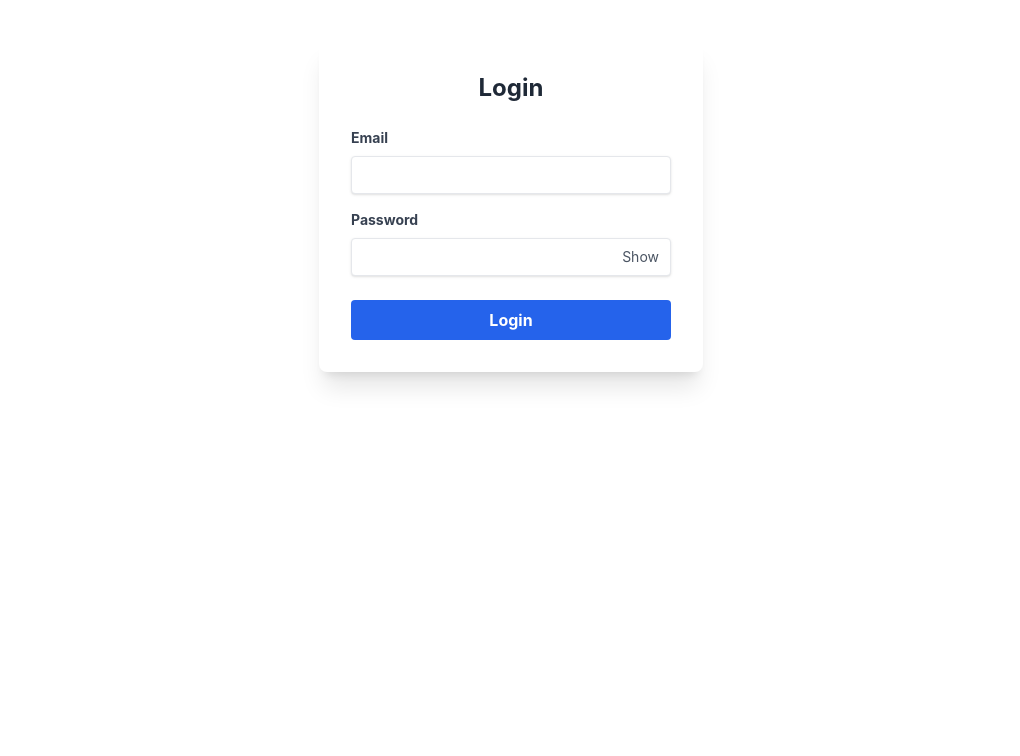
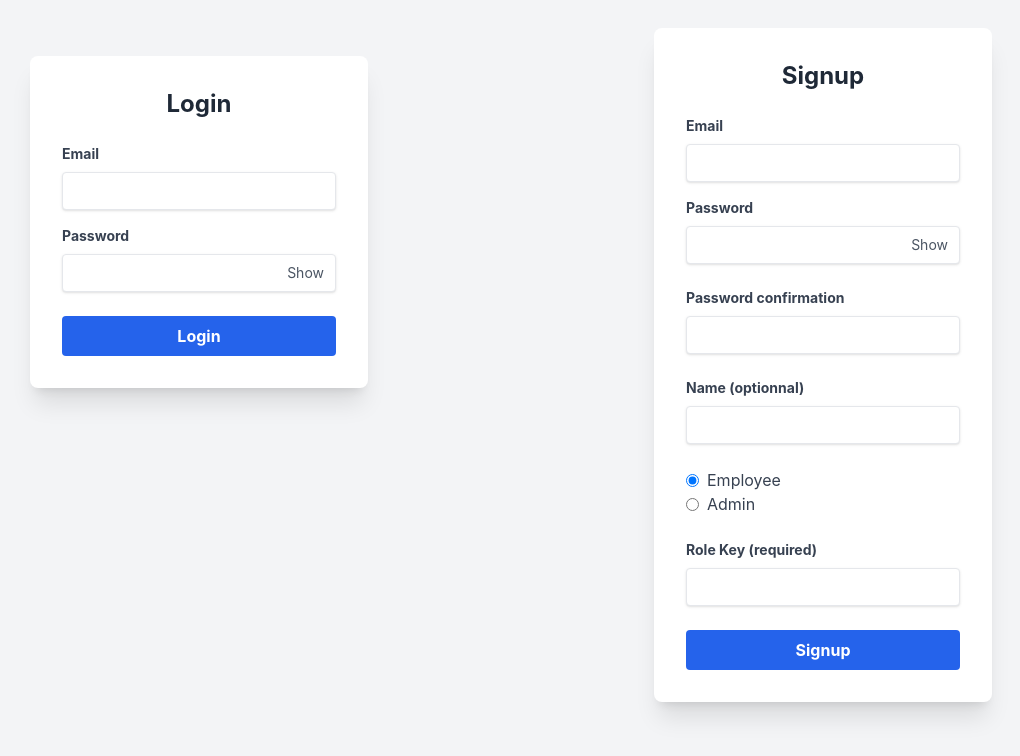
Before and after one commit to AyoubELGUELTA/Daily-Crumb-Order-Manager_full, a React (Create React App) app in the folder frontend/daily_crumb_app/: page /login in a window 1280 px wide. Shown: the top 756 px of the page, without its empty margins (129-1149 px from the left). Built offline with nearby package versions, Linux system fonts and the light colour scheme.

Commit message:
AUthentification page almost done, have to fix the message apparition when we signup to make sure it is the one from the backend, and idk why we cannot signup it does an error ahve to fix it.

```diff
--- a/frontend/daily_crumb_app/src/components/users/AuthSignupForm.js
+++ b/frontend/daily_crumb_app/src/components/users/AuthSignupForm.js
@@ -1,5 +1,5 @@
-import React, { useState } from 'react';
-
+import { useState } from 'react';
+// import TimedParagraph from './utilities/TimedParagraph'; exemple d'utilisation de useEffect.
 const AuthSignupForm = (props) => {
 
     const [enteredFormData, setEnteredFormData] = useState({
@@ -7,29 +7,66 @@ const AuthSignupForm = (props) => {
         password: "",
         confirmPassword: "",
         name: "",
-        role: ""
+        role: "Employee",
+        keyRole: ""
 
     })
+
+
+
+
+
+
+    const [showPassword, setShowPassword] = useState(false);
+
+    const togglePasswordVisiblity = () => {
+        setShowPassword(prevShowPassword => !prevShowPassword)
+    }
+
+
+    const [formError, setFormError] = useState("");
+
+
 
     const changeHandler = (event) => {
         const { name, value } = event.target;
 
-        setEnteredFormData(prevData => ({
-            ...prevData,
-            [name]: value
-        }));
+        setEnteredFormData(prevData => {
+            const updatedData = {
+                ...prevData,
+                [name]: value
+            }
 
+
+            if (name === "password" || name === "confirmPassword") {
+                if (updatedData.password !== updatedData.confirmPassword) {
+                    setFormError("Passwords are not matching.");
+                } else {
+                    setFormError("");
+                }
+            }
+
+            return updatedData;
+        });
     }
-
 
     const submitHandler = (event) => {
         event.preventDefault();
+
+        if (!(enteredFormData.password === enteredFormData.confirmPassword)) {
+            setFormError("Passwords are not matching.")
+            return
+        }
+
+        setFormError("")
 
         const userAttemptDataPosting = {
             email: enteredFormData.email,
             password: enteredFormData.password,
             name: enteredFormData.name || "Unknown",
-            role: enteredFormData.role
+            role: enteredFormData.role,
+            keyRole: enteredFormData.keyRole
+
         }
 
         props.signupHandler(userAttemptDataPosting);
@@ -38,22 +75,9 @@ const AuthSignupForm = (props) => {
 
     };
 
-    const [showPassword, setShowPassword] = useState(false);
-
-    const togglePasswordVisiblity = () => {
-        setShowPassword(prevShowPassword => !prevShowPassword)
-    }
-
-    const [isPasswordMatching, setIsPasswordMatching] = useState(false);
-
-    const checkPasswordConfirmation = () => {
-        setIsPasswordMatching(prevIsPasswordMatching => enteredFormData.password === enteredFormData.confirmPassword)
-    }
-
-
     return (
         <form onSubmit={submitHandler} className="bg-white p-8 rounded-lg shadow-xl max-w-sm mx-auto mt-10">
-            <h2 className="text-2xl font-bold text-center mb-6 text-gray-800">Login</h2>
+            <h2 className="text-2xl font-bold text-center mb-6 text-gray-800">Signup</h2>
             <div className="mb-4">
                 <label htmlFor='email' className="block text-gray-700 text-sm font-bold mb-2">Email</label>
                 <input
@@ -66,6 +90,7 @@ const AuthSignupForm = (props) => {
                     onChange={changeHandler}
                 />
             </div>
+
             <div className="mb-6">
                 <label htmlFor='password' className="block text-gray-700 text-sm font-bold mb-2">Password</label>
                 <div className="relative">
@@ -87,6 +112,90 @@ const AuthSignupForm = (props) => {
                     </button>
                 </div>
             </div>
+
+            <div className="mb-6">
+                <label htmlFor='confirmPassword' className="block text-gray-700 text-sm font-bold mb-2">Password confirmation</label>
+                <div className="relative">
+                    <input
+                        className="shadow appearance-none border rounded w-full py-2 px-3 text-gray-700 leading-tight focus:outline-none focus:ring-2 focus:ring-blue-500 focus:border-transparent"
+                        type='password'
+                        required
+                        id='confirmPassword'
+                        name='confirmPassword'
+                        value={enteredFormData.confirmPassword}
+                        onChange={changeHandler}
+                    />
+                </div>
+            </div>
+
+            <div className="mb-6">
+                <label htmlFor='name' className="block text-gray-700 text-sm font-bold mb-2">Name (optionnal)</label>
+                <div className="relative">
+                    <input
+                        className="shadow appearance-none border rounded w-full py-2 px-3 text-gray-700 leading-tight focus:outline-none focus:ring-2 focus:ring-blue-500 focus:border-transparent"
+                        type='text'
+                        id='name'
+                        name='name'
+                        value={enteredFormData.name}
+                        onChange={changeHandler}
+                    />
+
+                </div>
+
+            </div>
+
+            <div className="mb-6">
+                <label htmlFor='employee' className="flex items-center text-gray-700">
+                    <input
+                        type='radio'
+                        id='employee'
+                        name='role'
+                        value='Employee'
+                        checked={enteredFormData.role === 'Employee'}
+                        onChange={changeHandler}
+                        className="mr-2"
+                    />
+                    Employee
+                </label>
+
+                {/* Bouton radio pour 'Admin' */}
+                <label htmlFor='admin' className="flex items-center text-gray-700">
+                    <input
+                        type='radio'
+                        id='admin'
+                        name='role'
+                        value='Admin'
+                        checked={enteredFormData.role === 'Admin'}
+                        onChange={changeHandler}
+                        className="mr-2"
+                    />
+                    Admin
+                </label>
+
+            </div>
+
+            <div className="mb-6">
+                <label htmlFor='keyRole' className="block text-gray-700 text-sm font-bold mb-2">Role Key (required)</label>
+                <div className="relative">
+                    <input
+                        className="shadow appearance-none border rounded w-full py-2 px-3 text-gray-700 leading-tight focus:outline-none focus:ring-2 focus:ring-blue-500 focus:border-transparent"
+                        type='text'
+                        id='keyRole'
+                        name='keyRole'
+                        value={enteredFormData.keyRole}
+                        onChange={changeHandler}
+                    />
+
+                </div>
+
+            </div>
+
+            {/* Affichage du message d'erreur si l'état formError n'est pas vide */}
+            {formError && (
+                <p style={{ color: 'red' }}>{formError}</p>
+            )}
+
+
             <div>
                 <button
                     type='submit'
--- /dev/null
+++ b/frontend/daily_crumb_app/src/components/users/utilities/TimedParagraph.js
@@ -0,0 +1,26 @@
+import { useState, useEffect } from "react";
+
+const TimedParagraph = (message, duration) => {
+    const [showParagraph, setShowParagraph] = useState(true);
+
+    useEffect(() => {
+        // Définit le minuteur pour masquer le paragraphe après 10 secondes
+        const timer = setTimeout(() => {
+            setShowParagraph(false);
+        }, duration); // 10000 millisecondes = 10 secondes
+
+        // 3. Fonction de nettoyage pour annuler le minuteur
+        return () => {
+            clearTimeout(timer);
+        };
+    }, [duration]); // Le tableau vide indique que l'effet ne s'exécute qu'une seule fois au montage du composant
+
+    return (
+        <div >
+            {/* Affiche le paragraphe uniquement si showParagraph est true */}
+            {showParagraph && message}
+        </div>
+    );
+};
+
+export default TimedParagraph;
--- a/frontend/daily_crumb_app/src/pages/AuthPageLogin.js
+++ b/frontend/daily_crumb_app/src/pages/AuthPageLogin.js
@@ -1,7 +1,13 @@
-import React from 'react';
+import { useState } from 'react';
 import AuthLoginForm from '../components/users/AuthLoginForm';
+import AuthSignupForm from '../components/users/AuthSignupForm';
+// import TimedParagraph from '../components/users/utilities/TimedParagraph';
+const AuthPageLogin = () => {
 
-const AuthPageLogin = () => {
+    const [signupStatus, setSignupStatus] = useState({
+        isPosted: false,
+        message: null
+    });
 
     const loginHandler = (loginData) => {
         fetch(`/users/login`,
@@ -31,17 +37,71 @@ const AuthPageLogin = () => {
             });
     };
 
+    const signupHandler = (signupData) => {
+        fetch(`/users/signup`,
+            {
+                method: 'POST',
+                body: JSON.stringify(signupData),
+                headers: {
+                    'Content-Type': 'application/json'
+                }
+            }
+        )
+            .then(response => {
+                // You should handle the response here
+                if (!response.ok) {
+                    // Handle error responses, e.g., show an error message to the user
+                    throw new Error('Signup failed');
+                }
+                return response.json(); // Parse the JSON response
+            })
+            .then(data => {
+                // Handle successful login data, e.g., store the auth token
+                console.log('The signup has been successfully done:', data);
+                setSignupStatus({
+                    isPosted: true,
+                    message: data.message || "Signup has been successfully done, please check your mail to confirm your email"
+                })
+            })
+            .catch(error => {
+                // Handle network errors or errors from the server
+                console.error('Error during signup:', error);
+                setSignupStatus({
+                    isPosted: true,
+                    message: error.message || "Error while data was submitted, please try again."
+                });
+            });
+    }
+
+
+    const handleOverlayClick = () => {
+        setSignupStatus({
+            isSuccess: false,
+            message: null
+        });
+    };
 
 
     return (
-        <div>
+        <div className="flex flex-col md:flex-row justify-center items-start space-y-100 md:space-y-3 md:space-x-250 p-4 bg-gray-100 min-h-screen">
+            <AuthLoginForm loginHandler={loginHandler} />
+            <AuthSignupForm signupHandler={signupHandler} />
 
-            <AuthLoginForm loginHandler={loginHandler} />
+            {signupStatus.isPosted && (
+                <div onClick={handleOverlayClick}
+                    className="fixed inset-0 bg-black bg-opacity-50 flex items-center justify-center z-50"
+                >
+                    <div className="bg-white p-8 rounded-lg shadow-xl text-center">
 
+                        <p className="text-xl font-bold mb-4">{signupStatus.message}</p>
+                    </div>
+                </div>
+            )}
         </div>
 
 
     );
 
 };
+
 export default AuthPageLogin;
```
